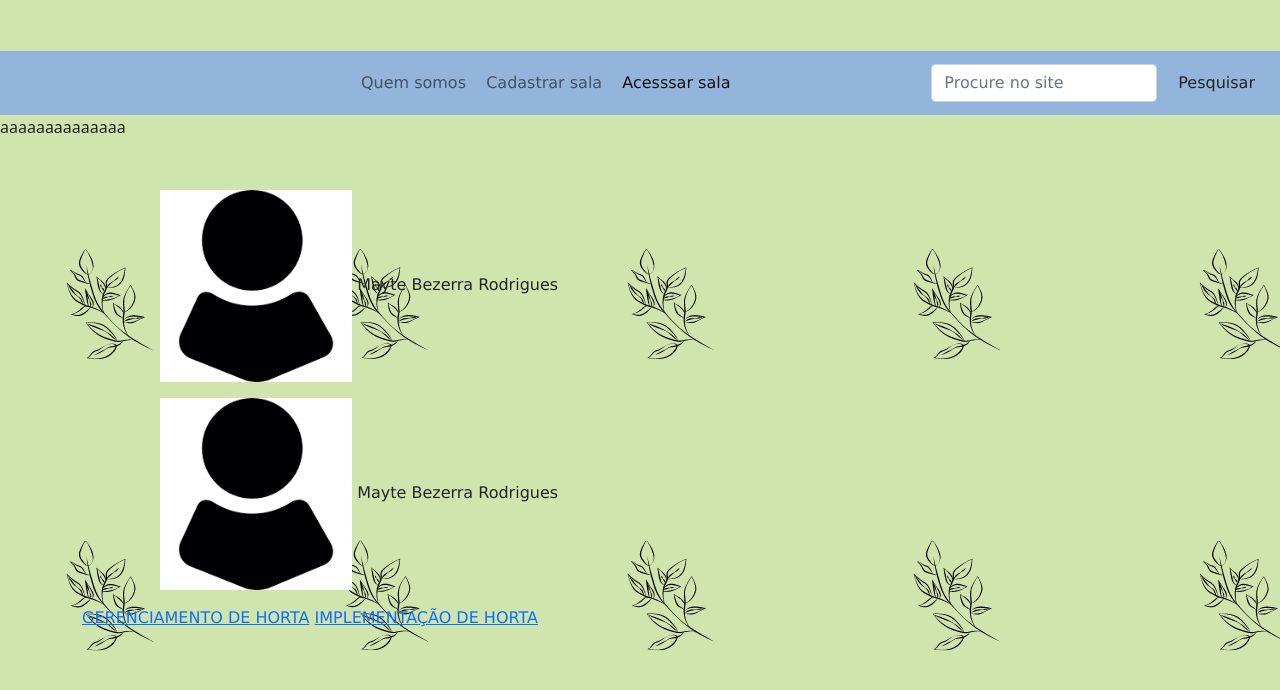
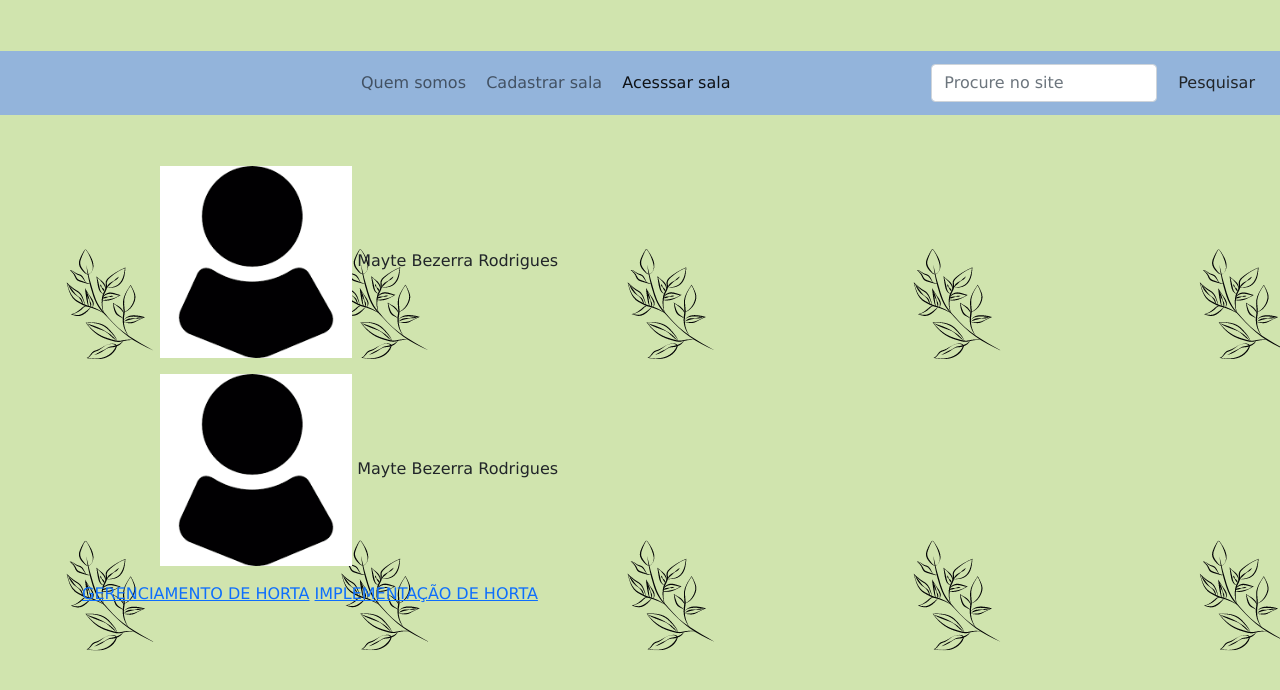
Before and after one commit to MICAELPJI361/pji, a plain HTML site: page acessarturma.html in a window 1280 px wide. Drawn offline with nearby package versions, Linux system fonts and the light colour scheme.

Commit message:
Update acessarturma.html

```diff
--- a/acessarturma.html
+++ b/acessarturma.html
@@ -57,7 +57,7 @@
             </form>
 
     </nav>
-aaaaaaaaaaaaaa
+
     <div class="container">
 
         <div class="fotos">
```
